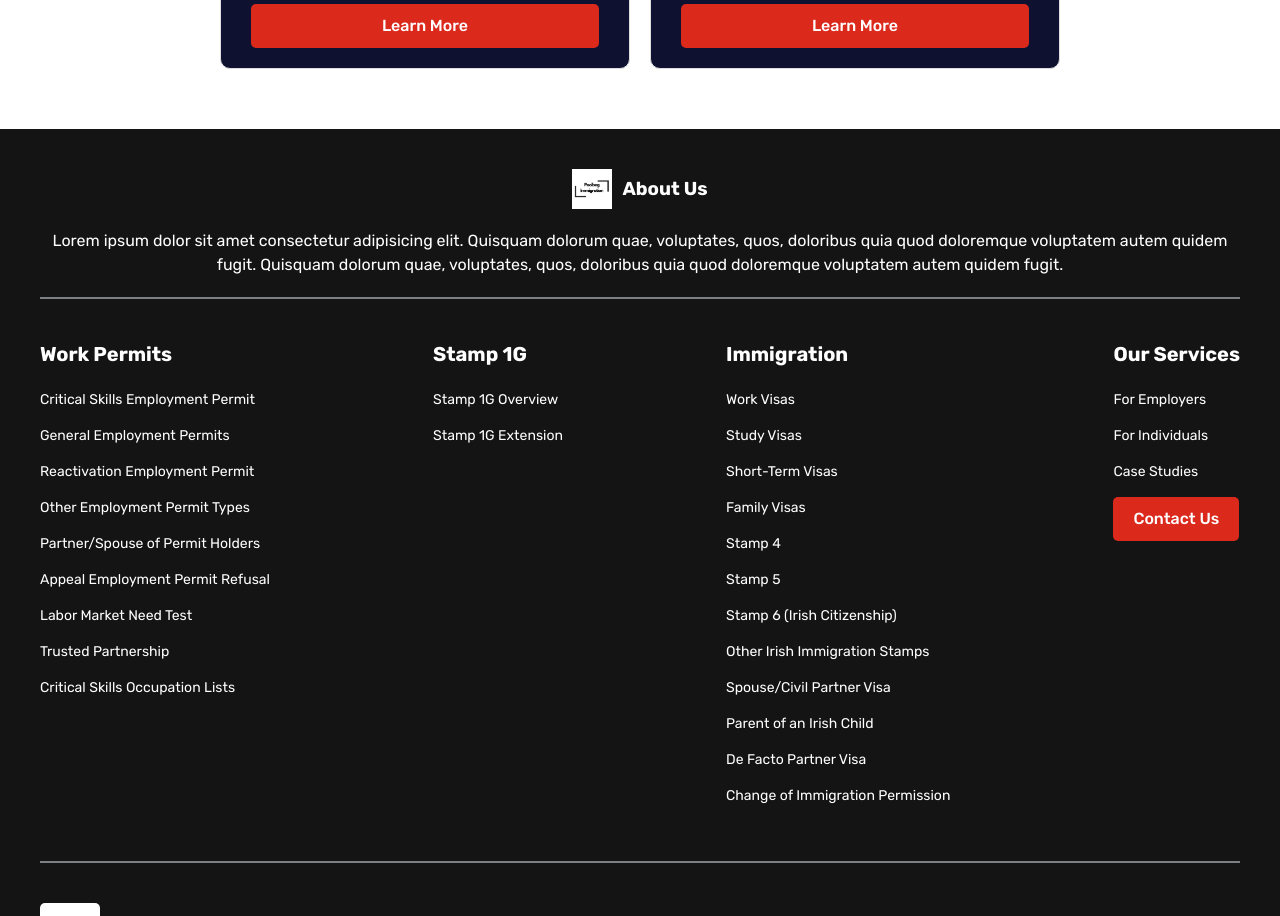
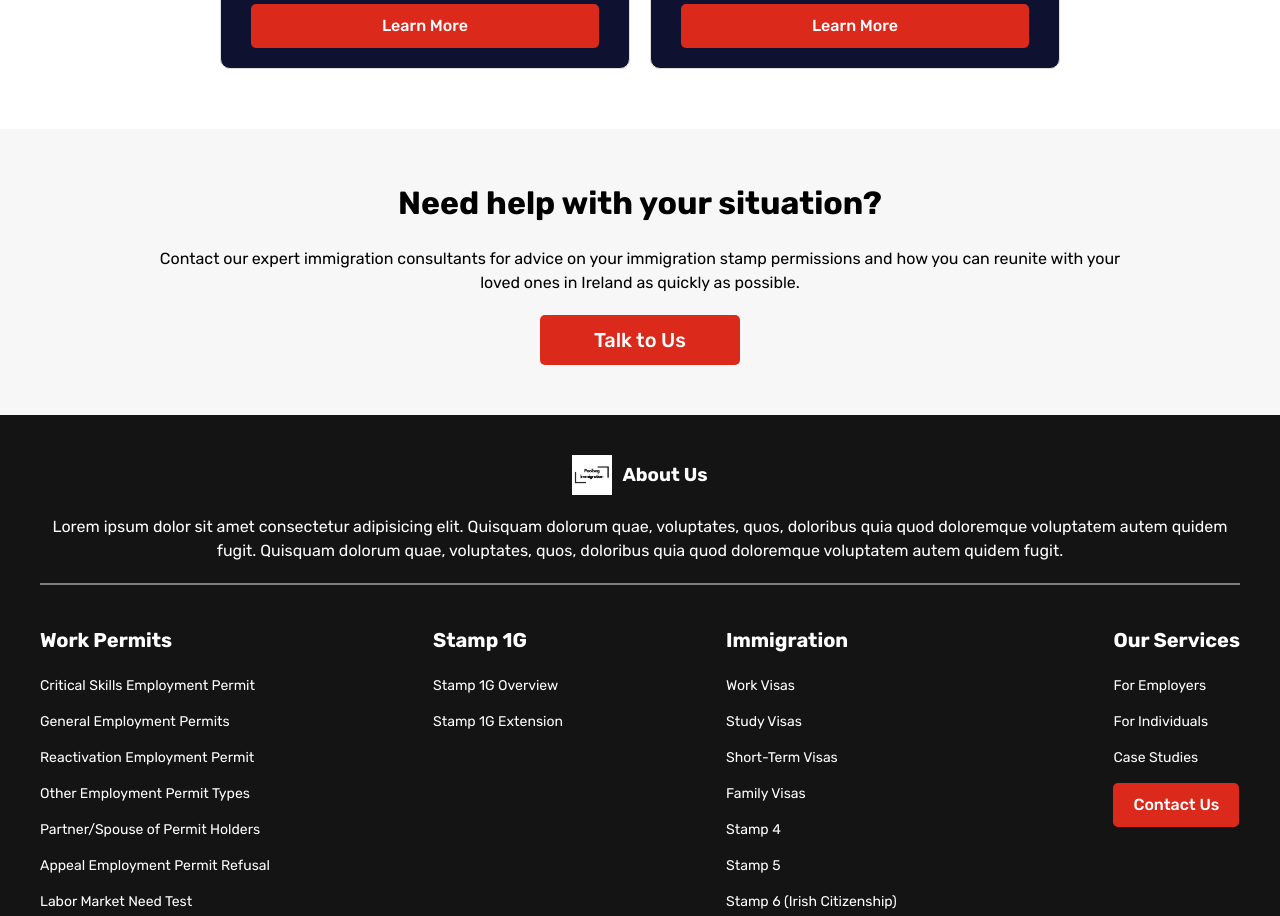
Before and after one commit to TartejBrothers/Poolbeg-Immigration, a React (Create React App) app: page /immigration in a window 1280 px wide. Shown: the part 2480-3396 px from the top of the page. Built offline with nearby package versions, Linux system fonts and the light colour scheme.

Commit message:
Added: Immigration Page

```diff
--- /dev/null
+++ b/src/components/talktous.jsx
@@ -0,0 +1,15 @@
+import React from "react";
+import "../styles/talktous.css";
+export default function TalkToUs() {
+  return (
+    <div className="talktousmain">
+      <h3>Need help with your situation?</h3>
+      <p>
+        Contact our expert immigration consultants for advice on your
+        immigration stamp permissions and how you can reunite with your loved
+        ones in Ireland as quickly as possible.
+      </p>
+      <button className="learnmorebutton">Talk to Us</button>
+    </div>
+  );
+}
--- a/src/pages/immigration.jsx
+++ b/src/pages/immigration.jsx
@@ -5,6 +5,7 @@ import "../styles/immigration.css";
 // import { useNavigate } from "react-router-dom";
 import immigrationimage from "../images/icons/immigration.jpeg";
 import Immigrationcard from "../components/elements/immigrationcard";
+import TalkToUs from "../components/talktous";
 
 export default function Immigration() {
   // const navigate = useNavigate();
@@ -118,6 +119,7 @@ export default function Immigration() {
           />
         </div>
       </div>
+      <TalkToUs />
       <Footer />
     </div>
   );
--- /dev/null
+++ b/src/styles/talktous.css
@@ -0,0 +1,21 @@
+.talktousmain {
+  background-color: #f7f7f7;
+  display: flex;
+  align-items: center;
+  flex-direction: column;
+  text-align: center;
+  padding-top: 50px;
+  padding-bottom: 50px;
+}
+.talktousmain h3 {
+  font-size: 32px;
+  margin-bottom: 20px;
+}
+.talktousmain p {
+  max-width: 1000px;
+  margin-bottom: 20px;
+}
+.talktousmain button {
+  width: 200px;
+  font-size: 20px;
+}
```
